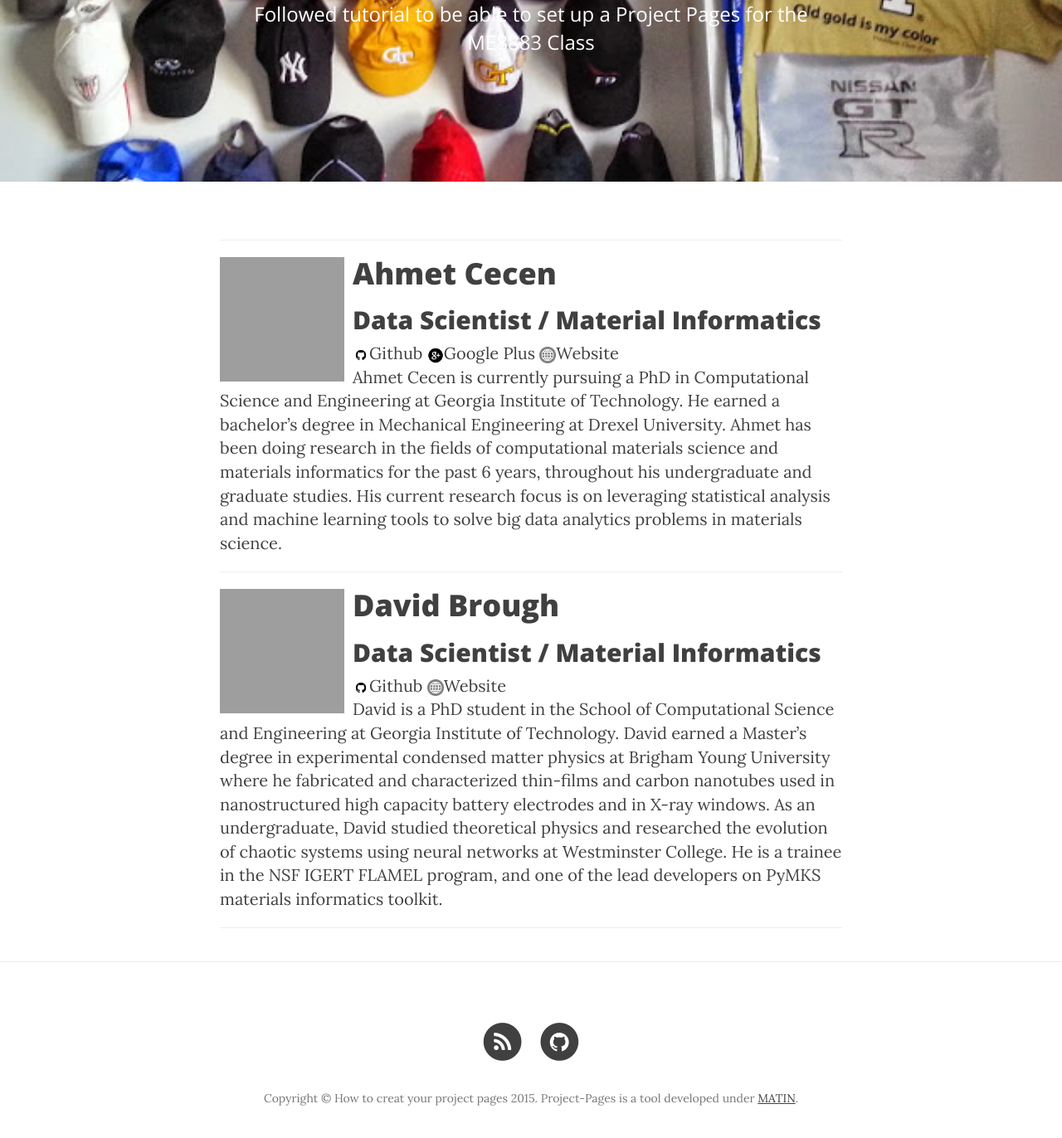
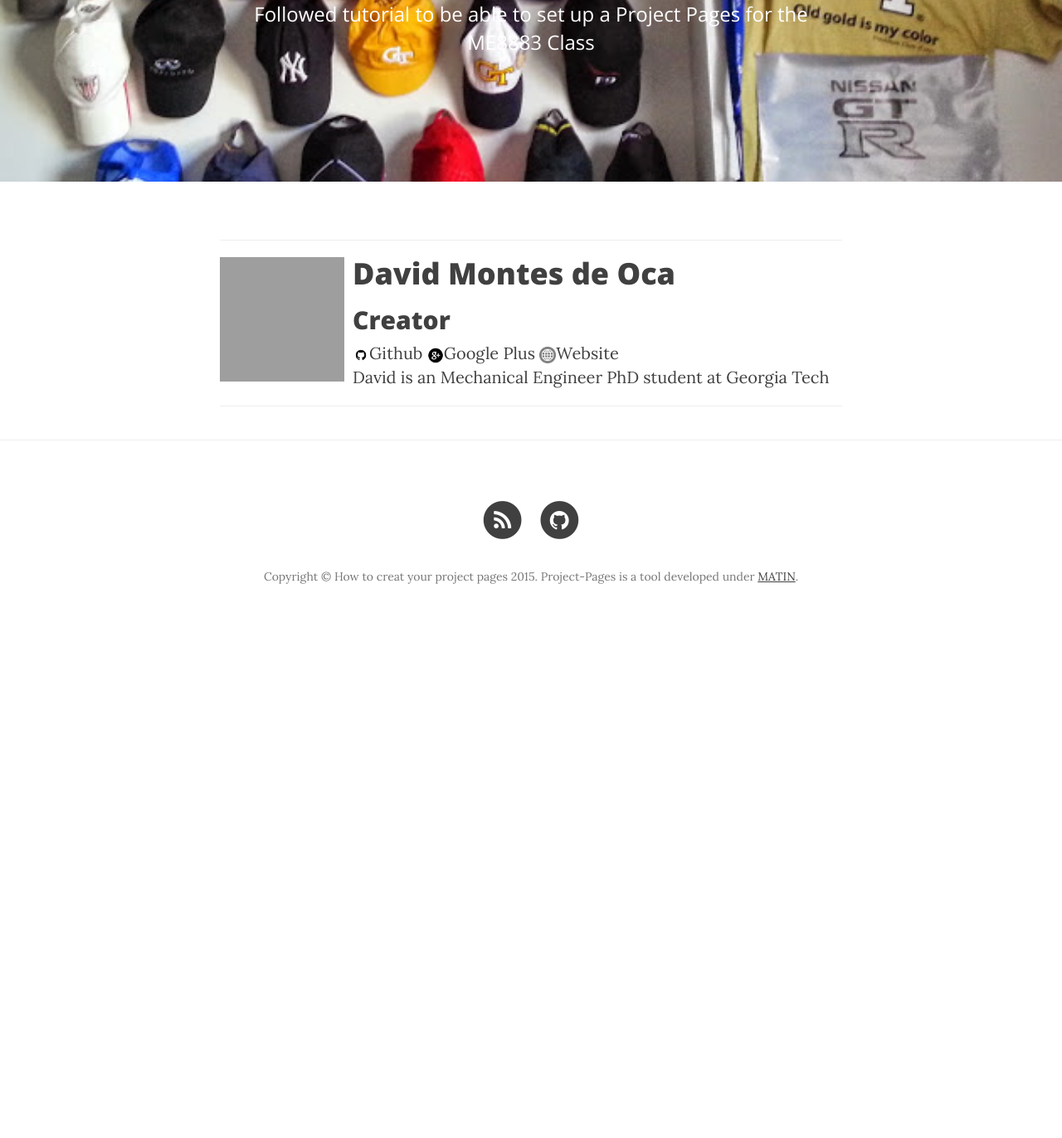
Before and after one commit to dmontesdocaz/ME8883_testclass, a Jekyll site: the page built from members.html, in a window 1280 px wide and 1400 px high, scrolled down 272 px. Shown: the top 1372 px of the window at 83% size. Built offline with Jekyll 4.4.1, drawn with Linux system fonts in a browser that asks for light colours; nearby versions of some CDN libraries; after the commit the page ends 1043 px from its top, so only the background shows below that; grey boxes are pictures that could not be loaded.

Commit message:
Update members.yml

```diff
--- a/_data/members.yml
+++ b/_data/members.yml
@@ -1,16 +1,9 @@
 # Members
 
-- name: Ahmet Cecen
-  role: Data Scientist / Material Informatics
+- name: David Montes de Oca
+  role: Creator
   img: https://avatars1.githubusercontent.com/u/7231251?v=3&s=460
-  github: ahmetcecen
-  gplus: https://plus.google.com/+AhmetCecen-GPlus
-  bio: Ahmet Cecen is currently pursuing a PhD in Computational Science and Engineering at Georgia Institute of Technology.  He earned a bachelor’s degree in Mechanical Engineering at Drexel University. Ahmet has been doing research in the fields of computational materials science and materials informatics for the past 6 years, throughout his undergraduate and graduate studies. His current research focus is on leveraging statistical analysis and machine learning tools to solve big data analytics problems in materials science.
-  url: http://ahmetcecen.github.io/
-
-- name: David Brough
-  role: Data Scientist / Material Informatics
-  img: https://avatars0.githubusercontent.com/u/4368625?v=3&s=460
-  github: davidbrough1
-  bio: David is a PhD student in the School of Computational Science and Engineering at Georgia Institute of Technology. David earned a Master’s degree in experimental condensed matter physics at Brigham Young University where he fabricated and characterized thin-films and carbon nanotubes used in nanostructured high capacity battery electrodes and in X-ray windows. As an undergraduate, David studied theoretical physics and researched the evolution of chaotic systems using neural networks at Westminster College. He is a trainee in the NSF IGERT FLAMEL program, and one of the lead developers on PyMKS materials informatics toolkit.
-  url: http://davidbrough.net
+  github: dmontesdeocaz
+  gplus: https://plus.google.com/115047182734362719711/about/p/pub
+  bio:  David is an Mechanical Engineer PhD student at Georgia Tech
+  url: http://dmontesdeocaz.github.io/
```
